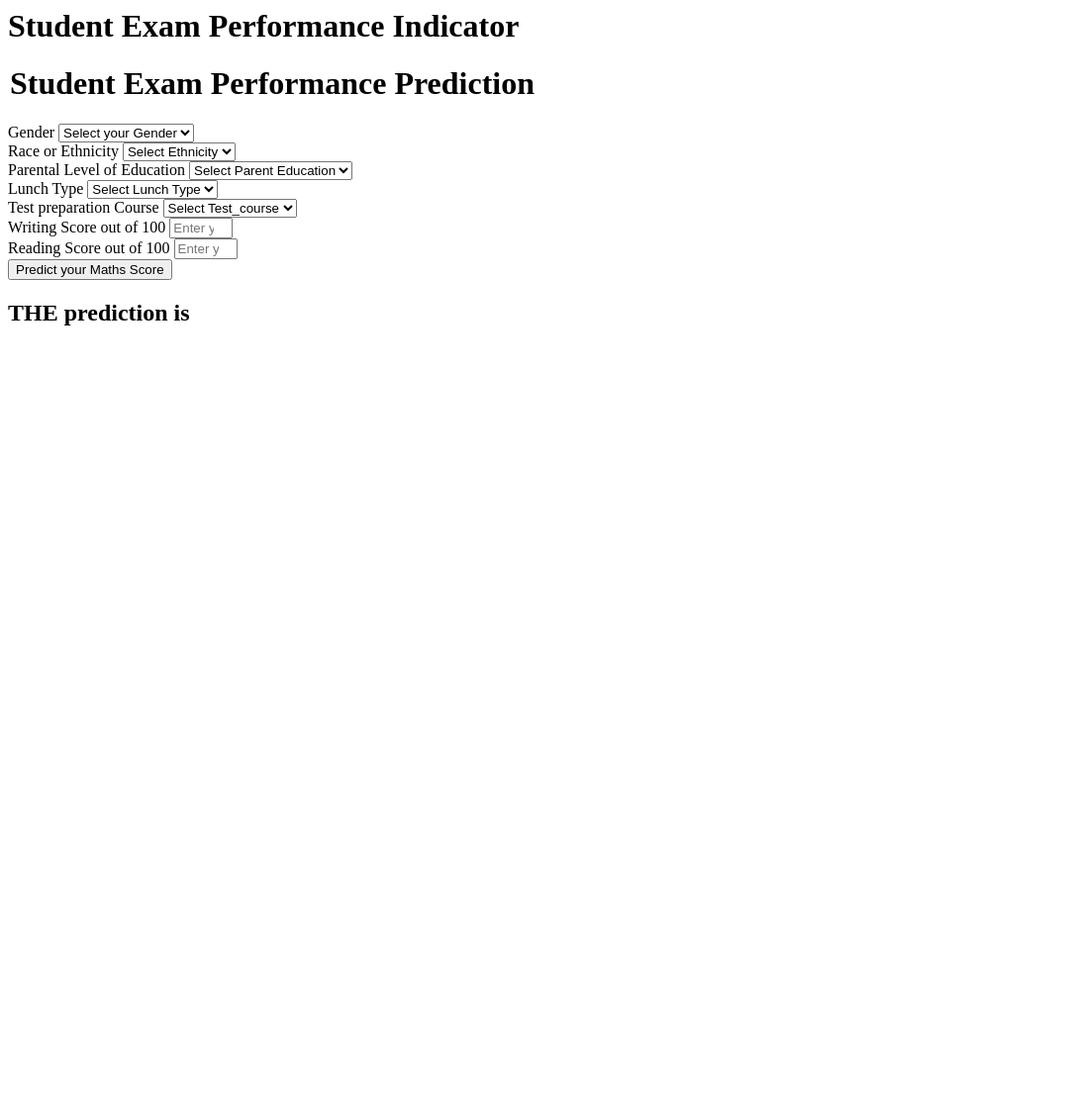
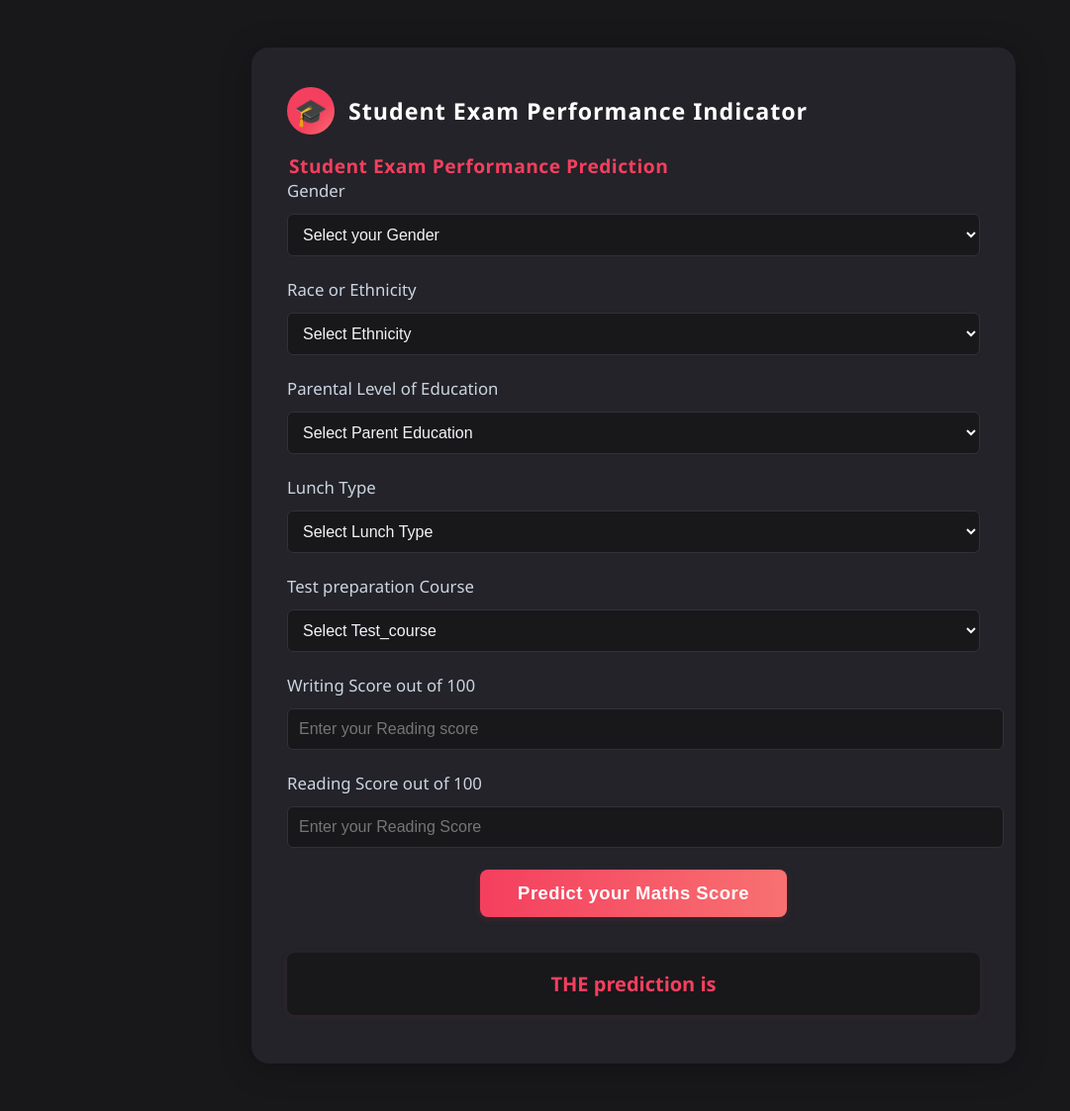
Before and after one commit to asher09/student-performance-predictor, a Flask app: page /predictdata in a window 1280 px wide. Shown: the whole page at 99% size, without its empty margins (0-1081 px from the left). Before the commit the page ends 329 px from the top, so only its background shows below. Run offline with Flask 3, Linux system fonts and the light colour scheme.

Commit message:
updated ui

```diff
--- a/application.py
+++ b/application.py
@@ -15,7 +15,7 @@ app=application
 def index():
     return render_template('index.html')
 
-@app.route('/predictdata',methods=['GET','POST'])
+@app.route('/predict',methods=['GET','POST'])
 def predict_datapoint():
     if request.method=='GET':
         return render_template('home.html')
--- a/requirements.txt
+++ b/requirements.txt
@@ -2,9 +2,10 @@ pandas
 numpy
 seaborn
 matplotlib
-scikit-learn
+scikit-learn==1.6.1
 catboost
 xgboost
 Flask
+dill
 
 #-e .
--- a/templates/home.html
+++ b/templates/home.html
@@ -1,111 +1,194 @@
-<html>
+<!DOCTYPE html>
+<html lang="en">
+<head>
+    <meta charset="UTF-8">
+    <title>Student Exam Performance Indicator</title>
+    <style>
+        body {
+            background: #18181b;
+            font-family: 'Segoe UI', Arial, sans-serif;
+            margin: 0;
+            padding: 0;
+            color: #f3f4f6;
+        }
+        .container {
+            max-width: 700px;
+            margin: 48px auto;
+            background: #232329;
+            border-radius: 18px;
+            box-shadow: 0 4px 32px rgba(0,0,0,0.25);
+            padding: 40px 36px 32px 36px;
+        }
+        .header {
+            display: flex;
+            align-items: center;
+            margin-bottom: 18px;
+        }
+        .logo-circle {
+            width: 48px;
+            height: 48px;
+            background: linear-gradient(135deg, #f43f5e 60%, #f87171 100%);
+            border-radius: 50%;
+            display: flex;
+            align-items: center;
+            justify-content: center;
+            margin-right: 14px;
+        }
+        .logo-circle span {
+            font-size: 1.7em;
+        }
+        .title-text {
+            font-size: 1.45em;
+            font-weight: 700;
+            color: #fff;
+            letter-spacing: 1px;
+        }
+        h1 {
+            color: #fff;
+            margin-bottom: 8px;
+            font-size: 2em;
+            letter-spacing: 1px;
+            text-align: left;
+        }
+        legend {
+            color: #f43f5e;
+            font-size: 1.2em;
+            font-weight: 600;
+            letter-spacing: 0.5px;
+        }
+        form {
+            margin-top: 18px;
+        }
+        .mb-3 {
+            margin-bottom: 22px;
+        }
+        label {
+            color: #cbd5e1;
+            font-weight: 500;
+            margin-bottom: 7px;
+            display: block;
+            font-size: 1.05em;
+        }
+        .form-control {
+            width: 100%;
+            padding: 11px;
+            border: 1px solid #31313a;
+            border-radius: 6px;
+            font-size: 1em;
+            background: #18181b;
+            color: #f3f4f6;
+            transition: border 0.2s;
+            margin-top: 5px;
+        }
+        .form-control:focus {
+            border: 1.5px solid #f43f5e;
+            outline: none;
+        }
+        .btn {
+            background: linear-gradient(90deg, #f43f5e 0%, #f87171 100%);
+            color: #fff;
+            border: none;
+            padding: 13px 38px;
+            border-radius: 8px;
+            font-size: 1.15em;
+            cursor: pointer;
+            font-weight: 600;
+            letter-spacing: 0.5px;
+            box-shadow: 0 2px 8px rgba(244,63,94,0.15);
+            transition: background 0.2s, transform 0.1s;
+        }
+        .btn:hover {
+            background: linear-gradient(90deg, #be123c 0%, #f43f5e 100%);
+            transform: translateY(-2px) scale(1.03);
+        }
+        h2 {
+            margin-top: 36px;
+            text-align: center;
+            font-size: 1.25em;
+            color: #f43f5e;
+            font-weight: bold;
+            background: #18181b;
+            border-radius: 8px;
+            padding: 18px 0;
+            box-shadow: 0 2px 8px rgba(244,63,94,0.08);
+        }
+        @media (max-width: 800px) {
+            .container { padding: 18px 8px; }
+        }
+    </style>
+</head>
 <body>
-    <div class="login">
-       <h1>Student Exam Performance Indicator</h1>
-
+    <div class="container">
+        <div class="header">
+            <div class="logo-circle">
+                <span>🎓</span>
+            </div>
+            <span class="title-text">Student Exam Performance Indicator</span>
+        </div>
         <form action="{{ url_for('predict_datapoint')}}" method="post">
-        <h1>
             <legend>Student Exam Performance Prediction</legend>
-        </h1>
             <div class="mb-3">
                 <label class="form-label">Gender</label>
                 <select class="form-control" name="gender" placeholder="Enter you Gender" required>
                     <option class="placeholder" selected disabled value="">Select your Gender</option>
-                <option value="male">
-                    Male
-                </option>
-                <option value="female">
-                    Female
-                </option>
+                    <option value="male">Male</option>
+                    <option value="female">Female</option>
                 </select>
             </div>
             <div class="mb-3">
                 <label class="form-label">Race or Ethnicity</label>
                 <select class="form-control" name="ethnicity" placeholder="Enter you ethnicity" required>
                     <option class="placeholder" selected disabled value="">Select Ethnicity</option>
-                <option value="group A">
-                    Group A
-                </option>
-                <option value="group B">
-                    Group B
-                </option>
-                <option value="group C">
-                    Group C
-                </option>
-                <option value="group D">
-                    Group D
-                </option>
-                <option value="group E">
-                    Group E
-                </option>
+                    <option value="group A">Group A</option>
+                    <option value="group B">Group B</option>
+                    <option value="group C">Group C</option>
+                    <option value="group D">Group D</option>
+                    <option value="group E">Group E</option>
                 </select>
             </div>
             <div class="mb-3">
                 <label class="form-label">Parental Level of Education</label>
-            <select class="form-control" name="parental_level_of_education"
-                placeholder="Enter you Parent Education" required>
+                <select class="form-control" name="parental_level_of_education" placeholder="Enter you Parent Education" required>
                     <option class="placeholder" selected disabled value="">Select Parent Education</option>
-                <option value="associate's degree">
-                    associate's degree
-                </option>
-                <option value="bachelor's degree">
-                    bachelor's degree
-                </option>
-                <option value="high school">
-                    high school
-                </option>
-                <option value="master's degree">
-                    master's degree
-                </option>
-                <option value="some college">
-                    some college
-                </option>
-                <option value="some high school">
-                    some high school
-                </option>
+                    <option value="associate's degree">associate's degree</option>
+                    <option value="bachelor's degree">bachelor's degree</option>
+                    <option value="high school">high school</option>
+                    <option value="master's degree">master's degree</option>
+                    <option value="some college">some college</option>
+                    <option value="some high school">some high school</option>
                 </select>
             </div>
             <div class="mb-3">
                 <label class="form-label">Lunch Type</label>
                 <select class="form-control" name="lunch" placeholder="Enter you Lunch" required>
                     <option class="placeholder" selected disabled value="">Select Lunch Type</option>
-                <option value="free/reduced">
-                    free/reduced
-                </option>
-                <option value="standard">
-                    standard
-                </option>
+                    <option value="free/reduced">free/reduced</option>
+                    <option value="standard">standard</option>
                 </select>
             </div>
             <div class="mb-3">
                 <label class="form-label">Test preparation Course</label>
-            <select class="form-control" name="test_preparation_course" placeholder="Enter you Course"
-                required>
+                <select class="form-control" name="test_preparation_course" placeholder="Enter you Course" required>
                     <option class="placeholder" selected disabled value="">Select Test_course</option>
-                <option value="none">
-                    None
-                </option>
-                <option value="completed">
-                    Completed
-                </option>
+                    <option value="none">None</option>
+                    <option value="completed">Completed</option>
                 </select>
             </div>
             <div class="mb-3">
                 <label class="form-label">Writing Score out of 100</label>
-            <input class="form-control" type="number" name="reading_score"
-                placeholder="Enter your Reading score" min='0' max='100' />
+                <input class="form-control" type="number" name="reading_score" placeholder="Enter your Reading score" min='0' max='100' />
             </div>
             <div class="mb-3">
                 <label class="form-label">Reading Score out of 100</label>
-            <input class="form-control" type="number" name="writing_score"
-                placeholder="Enter your Reading Score" min='0' max='100' />
+                <input class="form-control" type="number" name="writing_score" placeholder="Enter your Reading Score" min='0' max='100' />
             </div>
-        <div class="mb-3">
-            <input class="btn btn-primary" type="submit" value="Predict your Maths Score" required />
+            <div class="mb-3" style="text-align:center;">
+                <input class="btn" type="submit" value="Predict your Maths Score" required />
             </div>
         </form>
         <h2>
-       THE  prediction is {{results}}
+            THE prediction is {{results}}
         </h2>
-   <body>
+    </div>
+</body>
 </html>
```
Also changed, not shown: templates/index.html (+110 -3 lines), README.md. Lines whose indentation alone changed are shown as unchanged.
